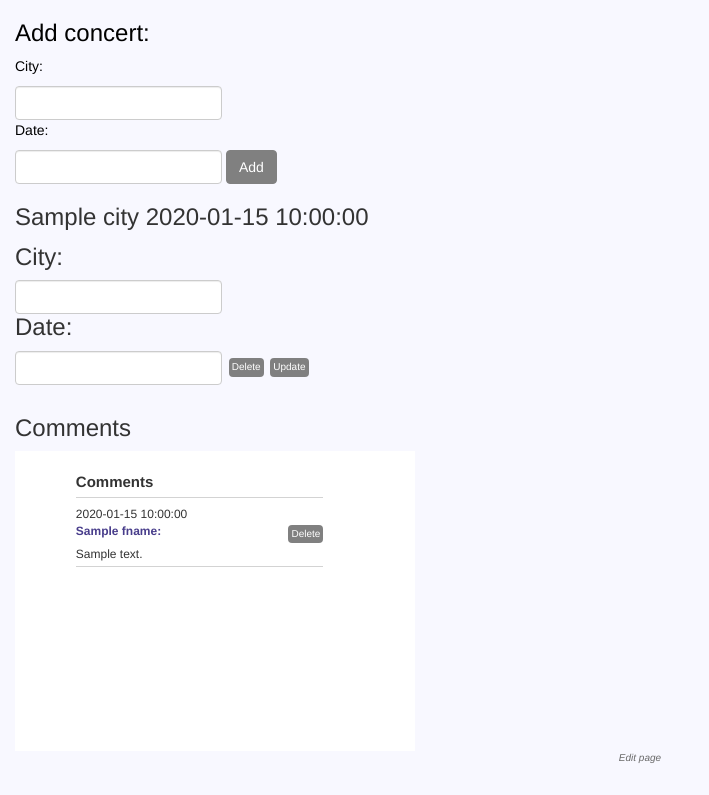
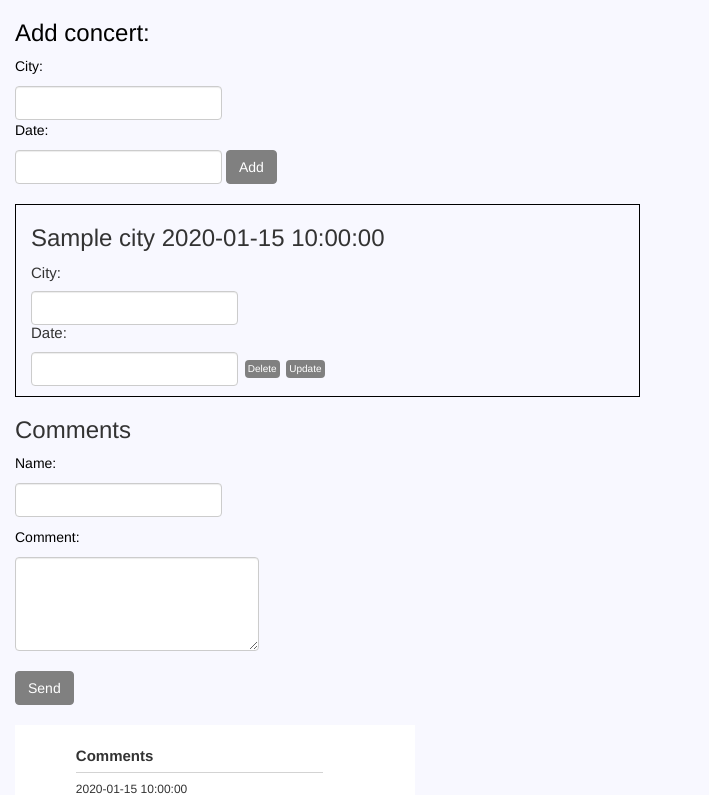
Before and after one commit to ligreens/arcticmonkeys, a PHP site: template views/edit.php in a window 1280 px wide. Shown: the top 795 px of the page, without its empty margins (0-709 px from the left). Before the commit the page ends 763 px from the top, so only its background shows below. Run offline with PHP 8.4, Linux system fonts and the light colour scheme; the template is opened without the code that fills it: most values are stand-ins (such as "Sample title", 1, 10 or a date in 2020).

Commit message:
added update

```diff
--- a/public/css/custom.css
+++ b/public/css/custom.css
@@ -229,3 +229,11 @@ hr{
 .edit{
 background-color: ghostwhite;
 }
+
+.concert{
+    font-size: 15px;
+}
+.concerts{
+    margin-top:20px;
+    border:1px solid black;
+}
--- a/views/edit.php
+++ b/views/edit.php
@@ -30,19 +30,20 @@
     </form>
 
         <?php foreach ($concert as $item) {?>
+<div class="concerts col-lg-6 col-md-6 col-sm-6 col-xs-6">
         <h3 id='date'><?= $item['city'] . " " . $item['date']?><h3>
                 <?php $controller->delete_concerts(); ?>
 
                 <form action="#" method="POST"  class="form-inline">
-                    <p>City:</p>
+                    <p class="concert">City:</p>
                     <input type="text" name="city" class="form-control">
                     <br>
-                    <p>Date:</p>
+                    <p class="concert">Date:</p>
                     <input type="text" name="date" class="form-control">
                     <button type="submit" name="delete_concerts" class=" delete btn btn-primary" value="<?php echo $item['id'] ?>">Delete</button>
                     <button type="submit" name="update" class=" delete btn btn-primary" value="<?php echo $item['id'] ?>">Update</button>
                 </form>
-
+                </div>
                 <?php } ?>
 
 
@@ -52,7 +53,7 @@
     <div class="col-lg-12 col-md-12 col-sm-12 col-xs-12" style="padding:0;">
         <div class="col-lg-12 col-md-12 col-sm-12 col-xs-12 ">
             <h3>Comments</h3>
-            <?php /*$controller->insert_comment(); */?><!--
+            <?php $controller->insert_comment(); ?>
 
 
             <form action="#" method="POST" class="form-inline" id="fans">
@@ -66,7 +67,7 @@
                 <button type="submit" name="send" class="btn btn-primary send">Send</button>
             </form>
 
-            <br>-->
+            <br>
             <div class="bordercomments col-lg-12 col-md-12 col-sm-12 col-xs-12">
                 <div class="col-lg-1 col-md-1"></div>
                 <div class="col-lg-9 col-md-9">
```
